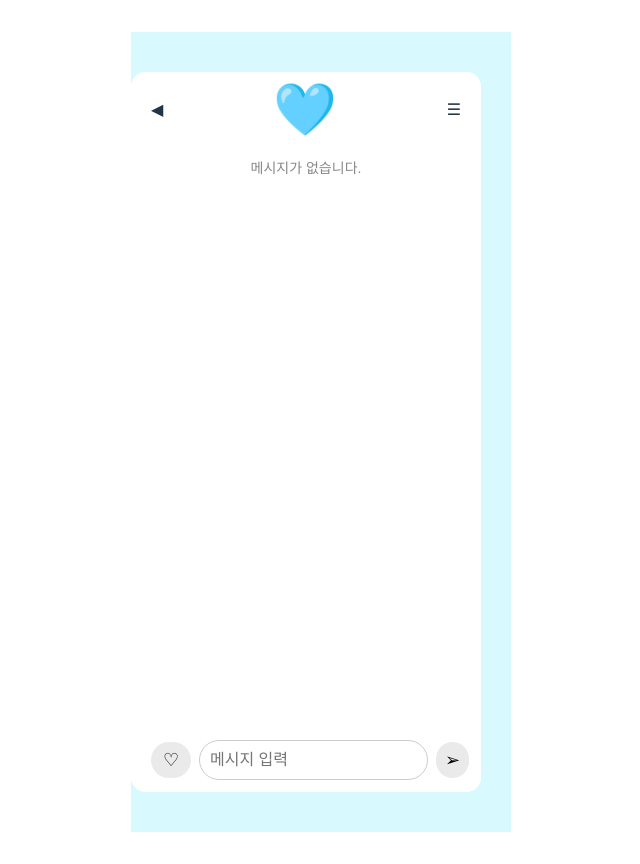
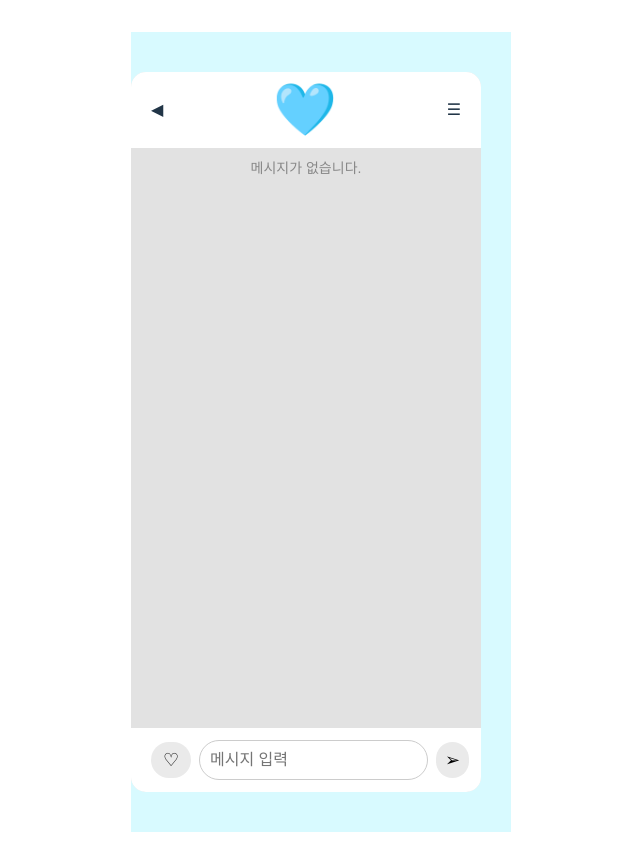
Before and after one commit to YoonMooYeol/HOT6_project_02, a Vue app in the folder hot6_pjt_ft/: page /female-chat in a window 1280 px wide. Shown: the whole page, without its empty margins (319-959 px from the left). Built offline with nearby package versions, Linux system fonts and the light colour scheme.

Commit message:
hot6_f4_5f

```diff
--- a/hot6_pjt_ft/src/components/footBar.vue
+++ b/hot6_pjt_ft/src/components/footBar.vue
@@ -79,7 +79,7 @@ const handleSend = async () => {
   padding: 12px;
   background-color: #FFFFFF;
   width: 100%;
-  max-width: 370px;
+  max-width: 390px;
   border-radius: 0px;
 }
 
--- a/hot6_pjt_ft/src/views/femaleChat.vue
+++ b/hot6_pjt_ft/src/views/femaleChat.vue
@@ -181,7 +181,7 @@ const updateWarmMode = (newState) => {
   border-radius: 15px;
   margin-right: 30px;
   overflow: hidden;
-  background-color: #FFFFFF;
+  background-color: #e2e2e2;
   transition: background-color 0.3s ease;
 }
 
```
